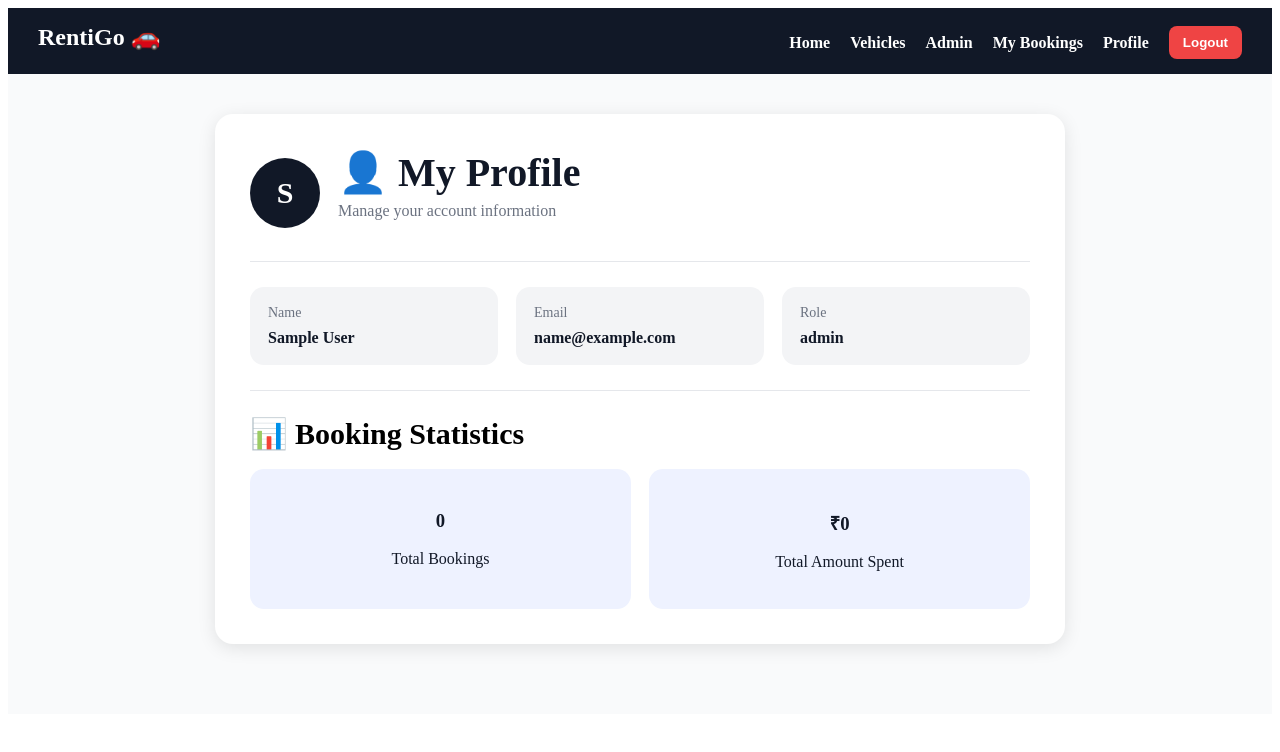
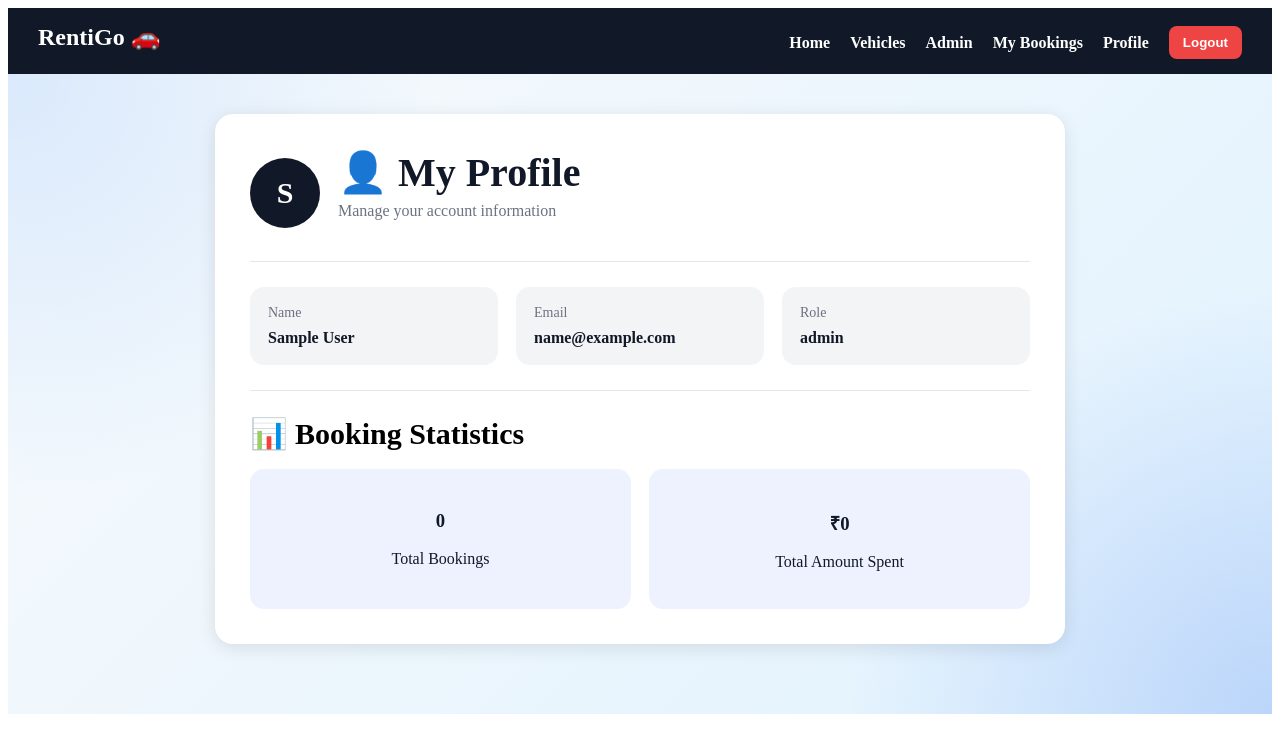
Before and after one commit to saikirangoud964/rentigo-vehicle-rental-system, a React app in the folder frontend/frontend/: page /profile in a window 1280 px wide. Shown: the top 752 px of the page. Built offline with nearby package versions, Linux system fonts and the light colour scheme; no server answers; sample sign-in values are in the browser's storage; the HTML template or start-up script is replaced by a standard one.

Commit message:
Updated vehicles list background

```diff
--- a/frontend/frontend/src/pages/Profile.jsx
+++ b/frontend/frontend/src/pages/Profile.jsx
@@ -109,7 +109,11 @@ const loadingStyle = {
 
 const pageStyle = {
   minHeight: "80vh",
-  background: "#f9fafb",
+  background: `
+    radial-gradient(circle at top left, #60a5fa33, transparent 30%),
+    radial-gradient(circle at bottom right, #2563eb33, transparent 30%),
+    linear-gradient(135deg, #f8fafc, #e0f2fe)
+  `,
   padding: "clamp(16px, 4vw, 40px)",
   boxSizing: "border-box",
 };
```
